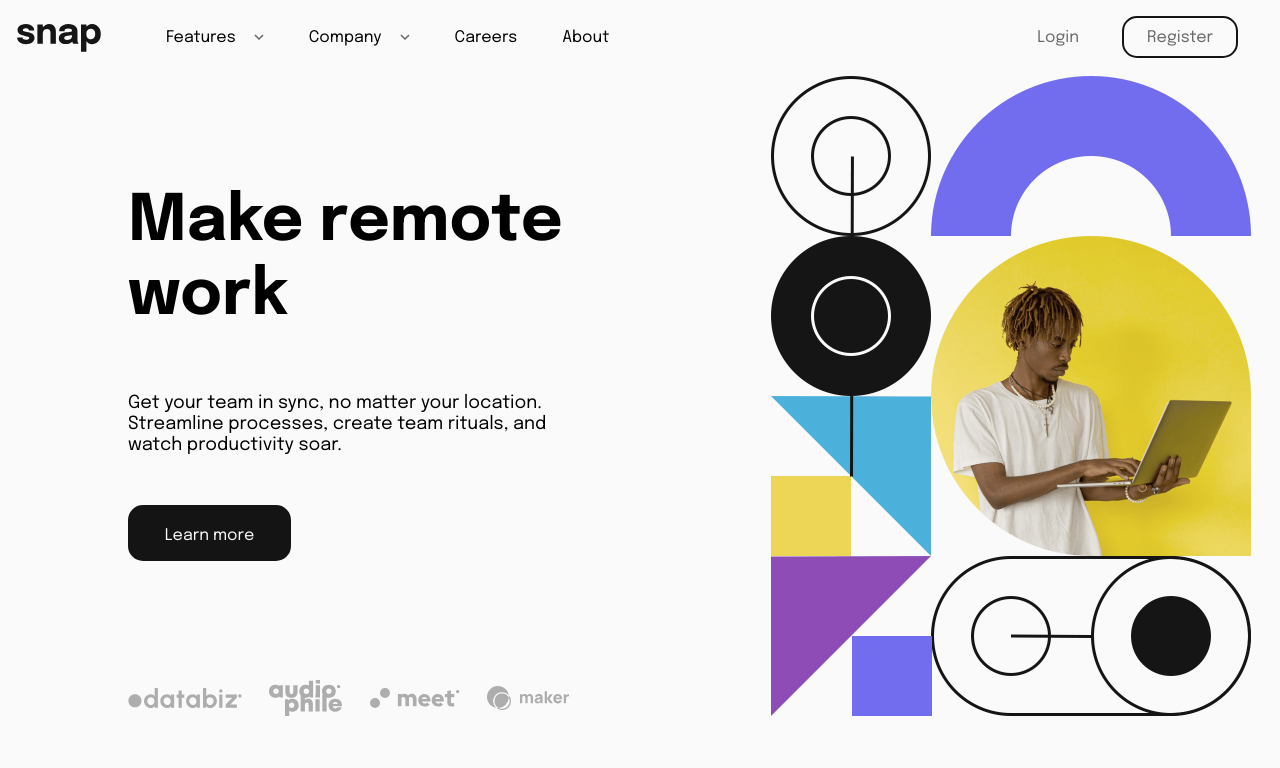
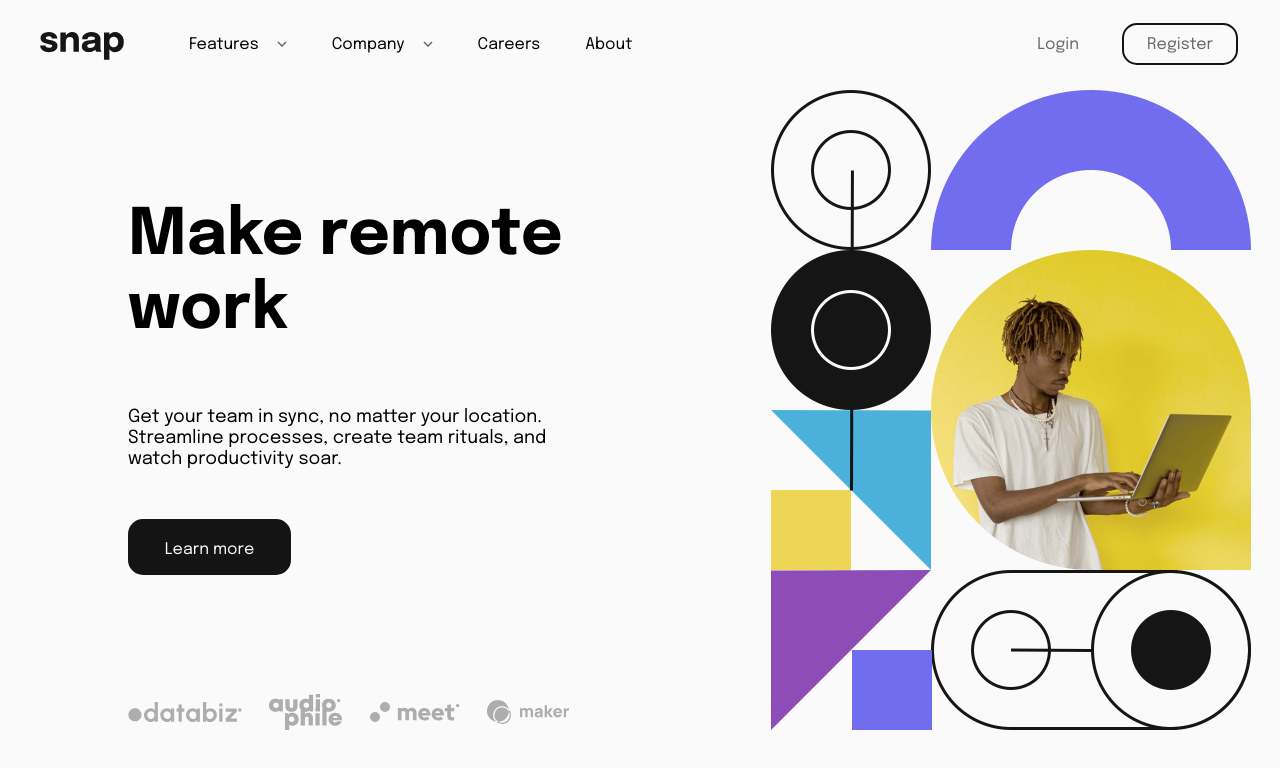
Before and after one commit to Osato28/FEM-intro-dropdown-navigation, a plain HTML site: page index.html in a window 1280 px wide. Drawn offline with Linux system fonts and the light colour scheme.

Commit message:
Fix logo styling in main-menu

```diff
--- a/css/styles.css
+++ b/css/styles.css
@@ -377,7 +377,10 @@ body {
     .navbar .logo {
         /* display: inline-block; */
         position: static;
+        margin-top: 32px;
+        margin-bottom: 30px;
         margin-right: 65px;
+        margin-left: 40px;
         flex-grow: 0;
     }
 
```
